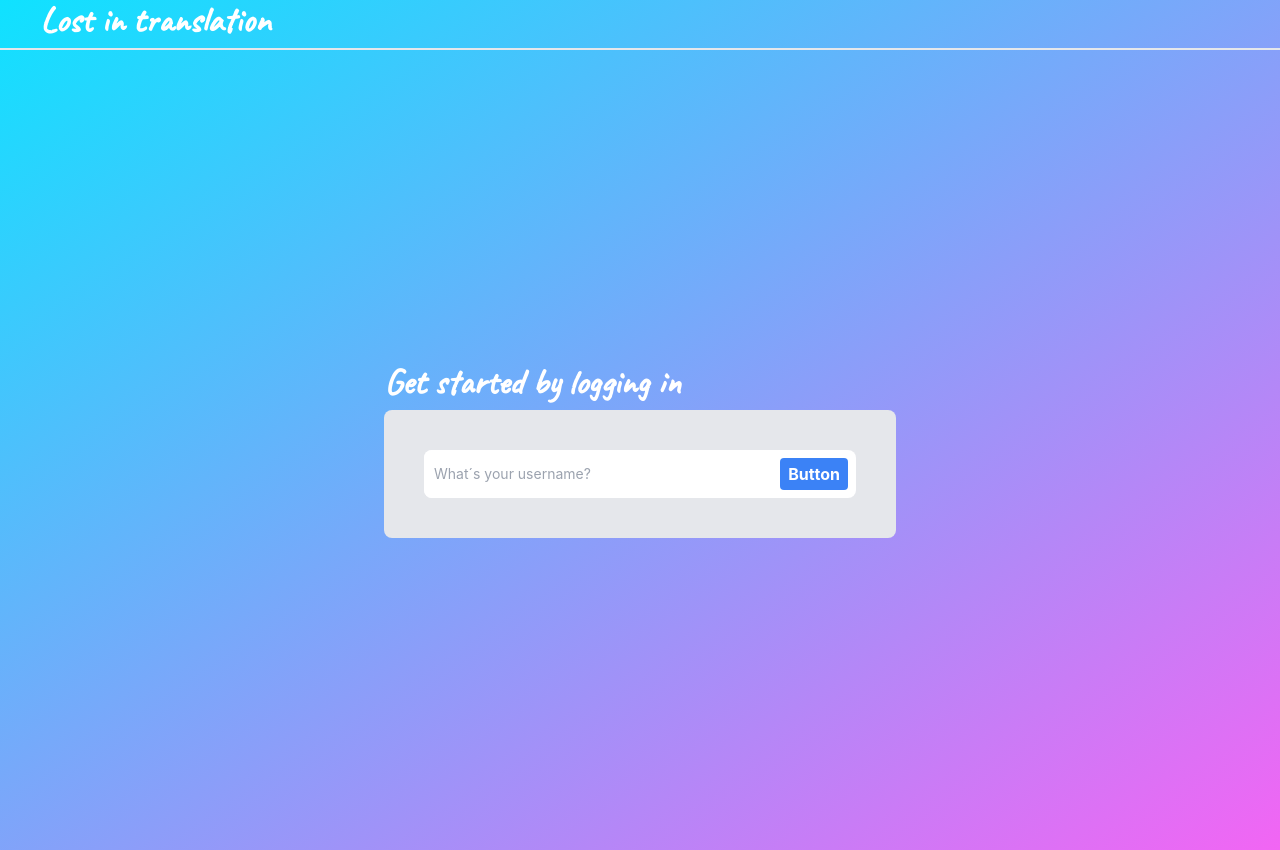
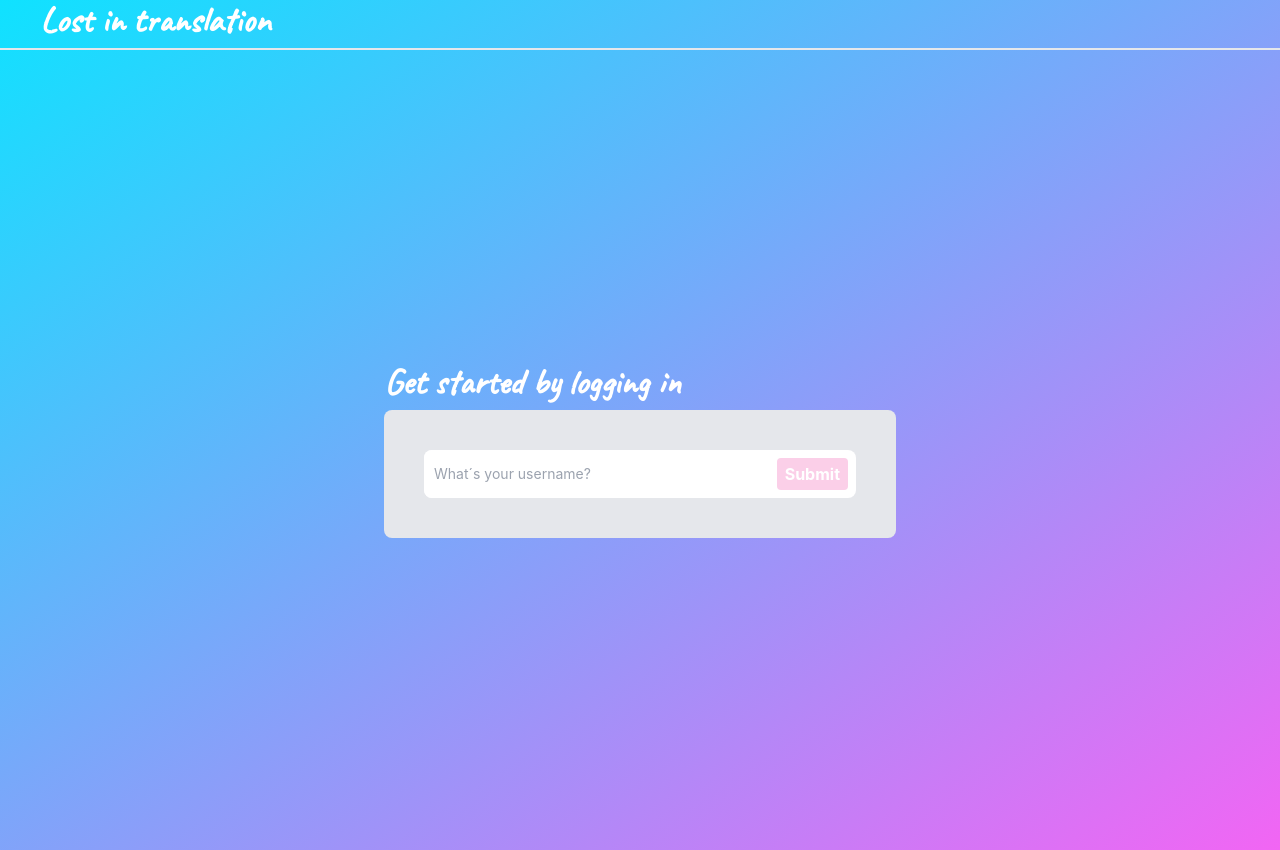
Before and after one commit to malmz90/Lost-in-translation, a React (Create React App) app in the folder app/: page / in a window 1280 px wide. Built offline with nearby package versions, Linux system fonts and the light colour scheme; no server answers.

Commit message:
minor change

```diff
--- a/app/src/components/Login.js
+++ b/app/src/components/Login.js
@@ -74,10 +74,10 @@ const Login = () => {
                             />
 
                             <button
-                                className="bg-blue-500 hover:bg-blue-700 text-white font-bold py-1 px-2 rounded m-2"
+                                className="bg-pink-200 hover:bg-blue-700 text-white font-bold py-1 px-2 rounded m-2"
                                 type="submit"
                             >
-                                Button
+                                Submit
                             </button>
                         </form>
                         {errorMessage}
```
